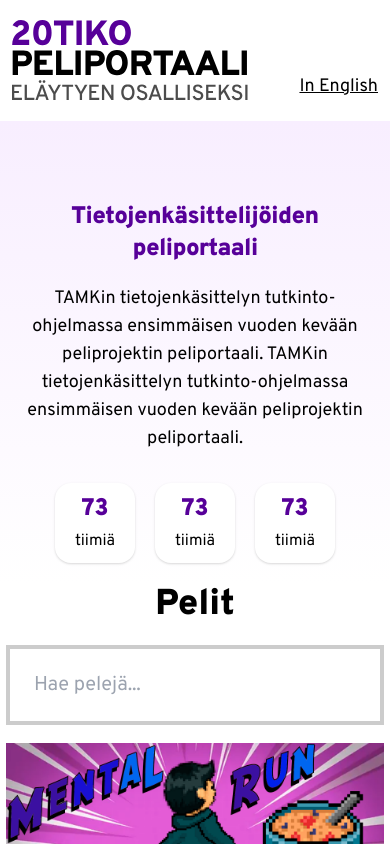
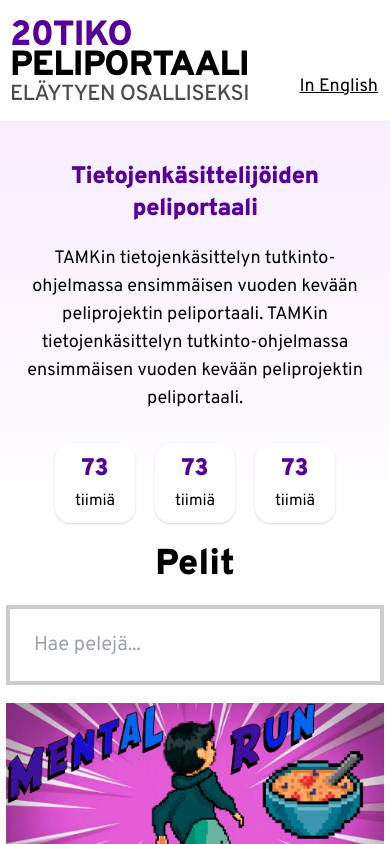
Before and after one commit to mirorauhala/tiko-peliportaali, a Vue app: page / in a window 390 px wide. Shown: the top 844 px of the page. Built offline with nearby package versions, Linux system fonts and the light colour scheme.

Commit message:
fix padding on mobile

```diff
--- a/src/components/TikoHeader.vue
+++ b/src/components/TikoHeader.vue
@@ -27,7 +27,7 @@ export default {
 </style>
 
 <template>
-  <header class="bg-gradient p-3 pt-20 md:py-32">
+  <header class="bg-gradient p-3 pt-10 md:py-32">
 
     <div class="flex flex-col max-w-7xl mx-auto items-center">
       <div class="w-full md:w-2/3">
```
